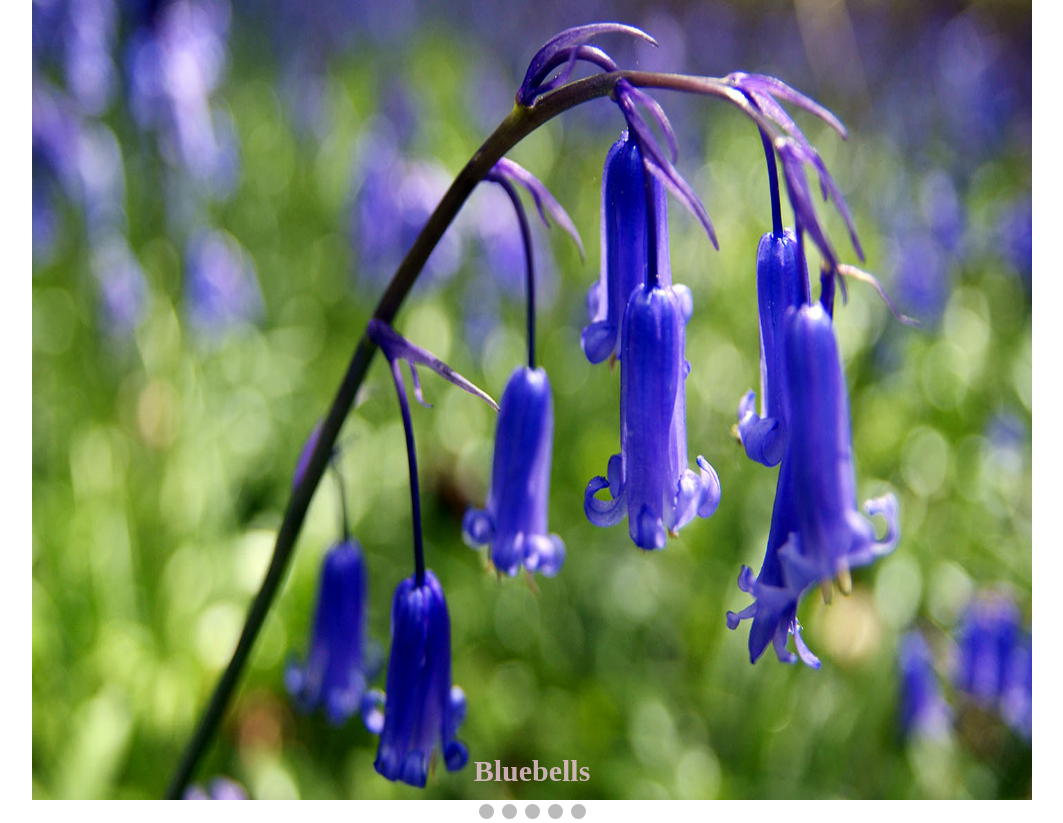
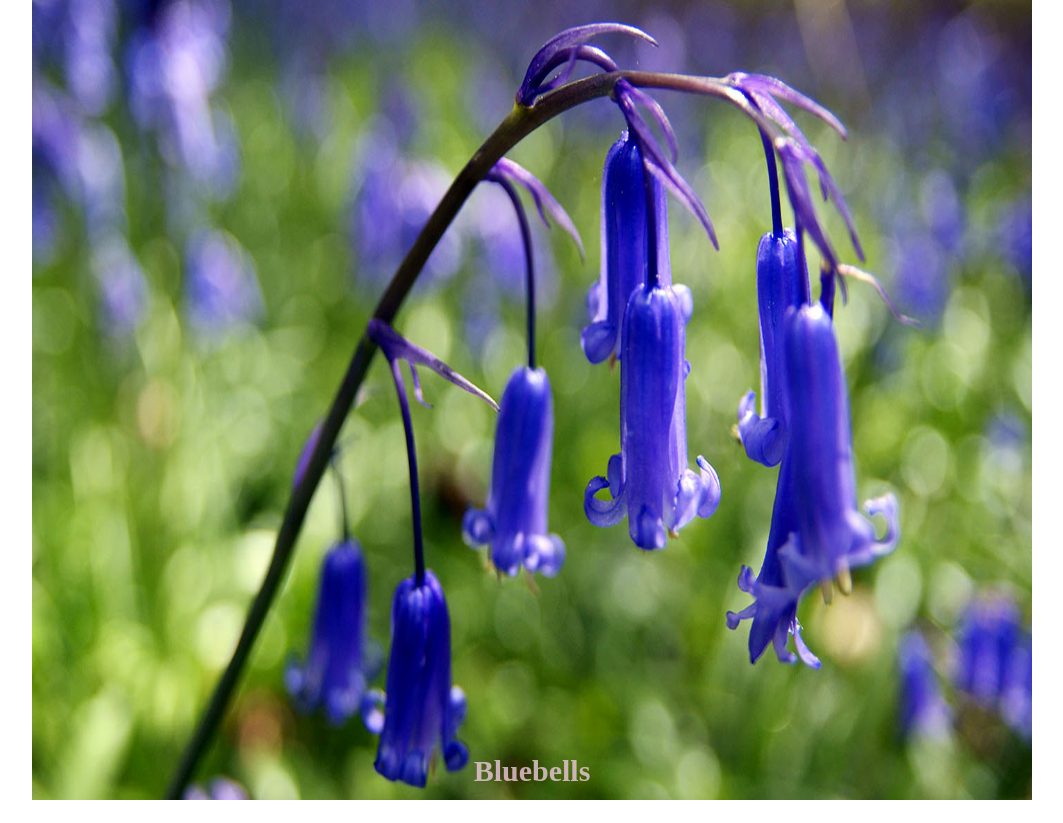
Before and after one commit to eseee0/carousel-task-, a plain HTML site: page index.html in a window 1280 px wide. Shown: the whole page, without its empty margins (108-1171 px from the left). Drawn offline with Linux system fonts and the light colour scheme.

Commit message:
Update index.html

```diff
--- a/index.html
+++ b/index.html
@@ -47,14 +47,14 @@
     </div>
 
       <!--slider dots-->
-      <div style="text-align: center">
+      <!--<div style="text-align: center">
         <span class="dot" onclick="currentSlide(1)"></span>
         <span class="dot" onclick="currentSlide(2)"></span>
         <span class="dot" onclick="currentSlide(3)"></span>
         <span class="dot" onclick="currentSlide(4)"></span>
         <span class="dot" onclick="currentSlide(5)"></span>
         <span class="dot" onclick="currentSlide(6)"></span>
-      </div>
+      </div> -->
 
       <script src="live.js"></script>
 
```
